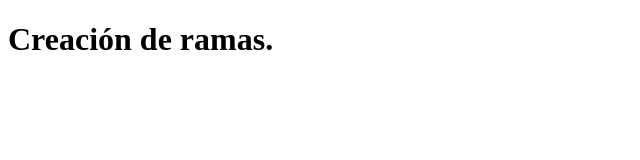
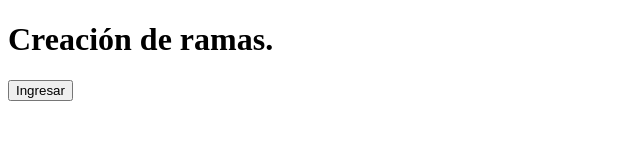
Before and after one commit to jtorresarias/repositorioCompartido, a plain HTML site: page index.html in a window 1280 px wide. Shown: the whole page, without its empty margins (0-640 px from the left). Drawn offline with Linux system fonts and the light colour scheme.

Commit message:
Se creo un botón en el header

```diff
--- a/index.html
+++ b/index.html
@@ -10,6 +10,9 @@
         <h1>
             Creación de ramas.
         </h1>
+        <button>
+            Ingresar
+        </button>
     </header>
 </body>
 </html>
```
